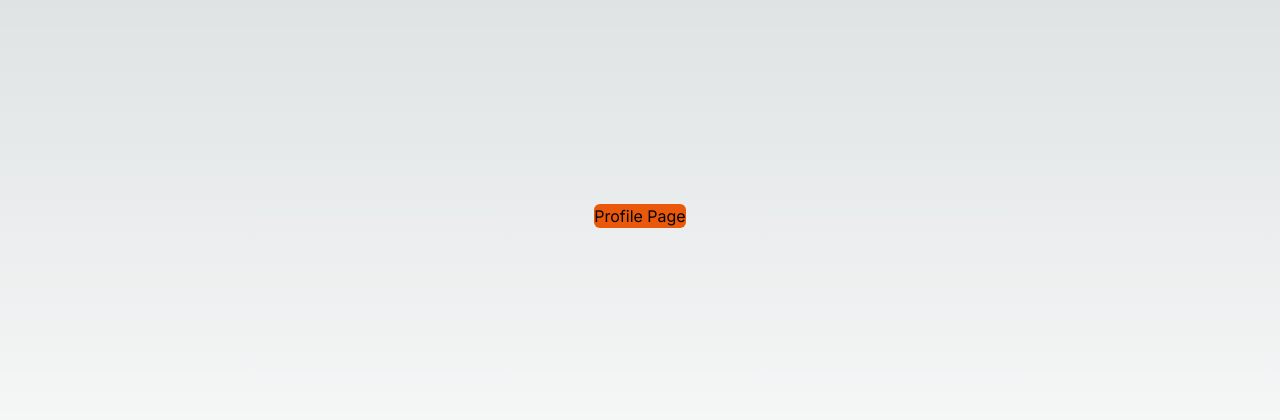
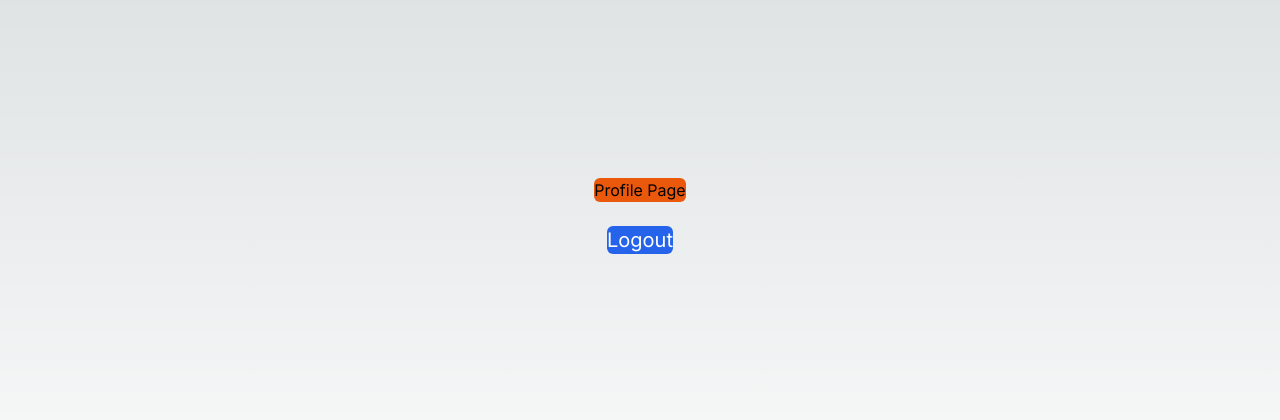
Before and after one commit to AshutoshDas108/Nextjs_auth, a Next.js app: page /profile in a window 1280 px wide. Shown: the part 184-604 px from the top of the page. Built offline with nearby package versions, Linux system fonts and the light colour scheme.

Commit message:
raw Logout logic

```diff
--- /dev/null
+++ b/src/app/api/user/logout/route.ts
@@ -0,0 +1,20 @@
+import { NextRequest, NextResponse } from "next/server";
+
+export async function GET() {
+
+    try {
+        const response = NextResponse.json(
+            {
+                message: "Logout successful",
+                success: true,
+            }
+        )
+        response.cookies.set("token", "",
+        { httpOnly: true, expires: new Date(0)
+        });
+        return response;
+    } catch (error: any) {
+        return NextResponse.json({ error: error.message }, { status: 500 });
+    }
+
+}
--- a/src/app/profile/page.tsx
+++ b/src/app/profile/page.tsx
@@ -1,8 +1,33 @@
+"use client";
+import axios from "axios";
+import Link from "next/link";
+import React, {useState} from "react";
+import {toast} from "react-hot-toast";
+import {useRouter} from "next/navigation";
+
 export default function Profile(){
+    const router = useRouter();
+    const  logout = async () => {
+        try {
+            await axios.get('/api/user/logout')
+            toast.success('Logout successful')
+            router.push('/login')
+        } catch (error: any) {
+            console.log(error.message);
+            toast.error(error.message)
+        }
+    }
+
+
     return (
         <div className="flex flex-col items-center justify-center min-h-screen py-2">
             <h1 className="text-center text-black bg-orange-600 rounded-md">
                 Profile Page</h1>
+               <br/>
+                <button onClick={logout}
+                className=" text-xl text-center text-white bg-blue-600 rounded-md">
+                    Logout
+                </button>
                 </div>
     )
 }
```
